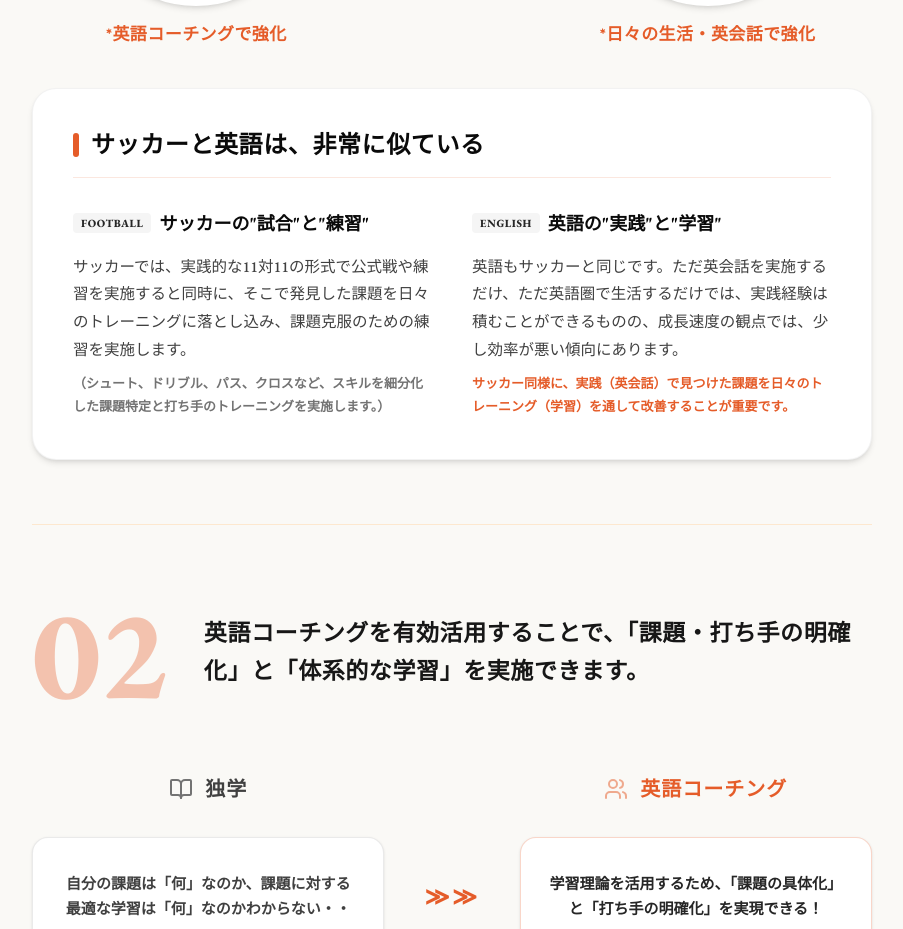
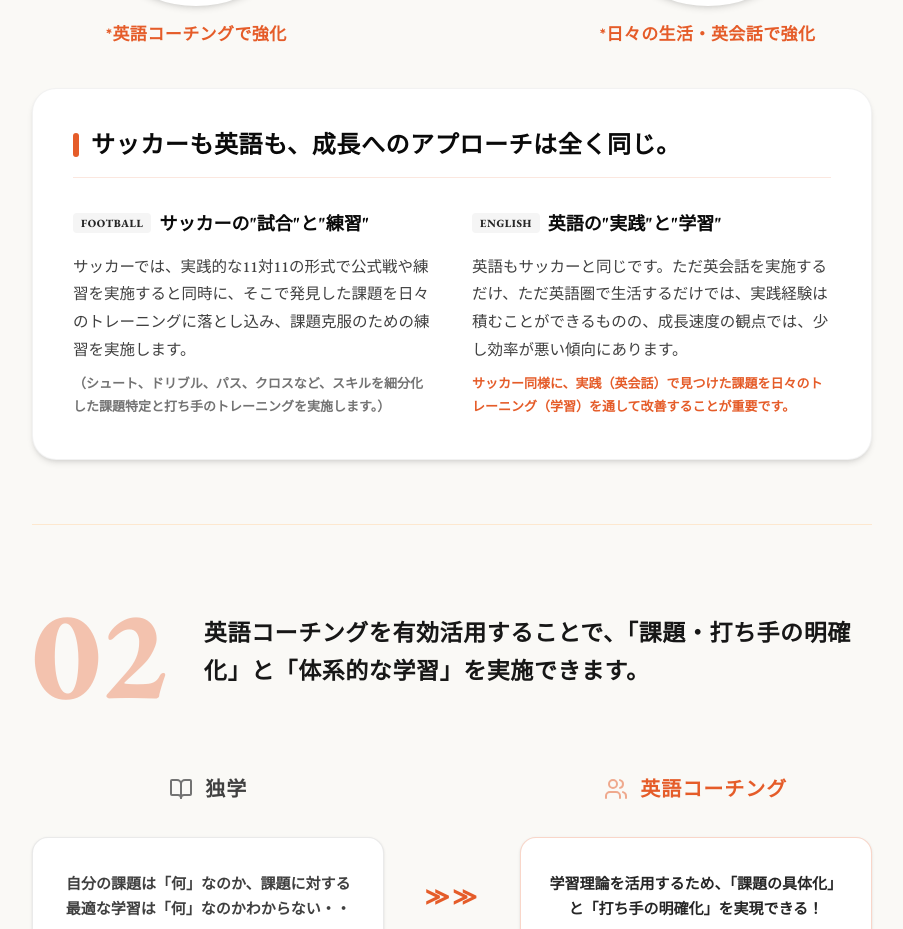
Before and after one commit to kepty19/Kepty-English-Official-Website, a React (Vite) app: page / in a window 1280 px wide. Shown: the part 5442-6371 px from the top of the page, without its empty margins (188-1091 px from the left). Built offline with nearby package versions, Linux system fonts and the light colour scheme.

Commit message:
Update App.tsx

```diff
--- a/src/App.tsx
+++ b/src/App.tsx
@@ -732,7 +732,7 @@ CEOである僕自身も、ありたき姿を実現するために、毎日欠
               <div className="flex items-center gap-3 mb-8 border-b border-[#E55C29]/15 pb-4">
                 <div className="w-1.5 h-6 bg-[#E55C29] rounded-full"></div>
                 <h3 className="text-xl sm:text-2xl font-sans font-extrabold text-neutral-950 tracking-wide text-left">
-                  サッカーと英語は、非常に似ている
+                  サッカーも英語も、成長へのアプローチは全く同じ。
                 </h3>
               </div>
 
```
